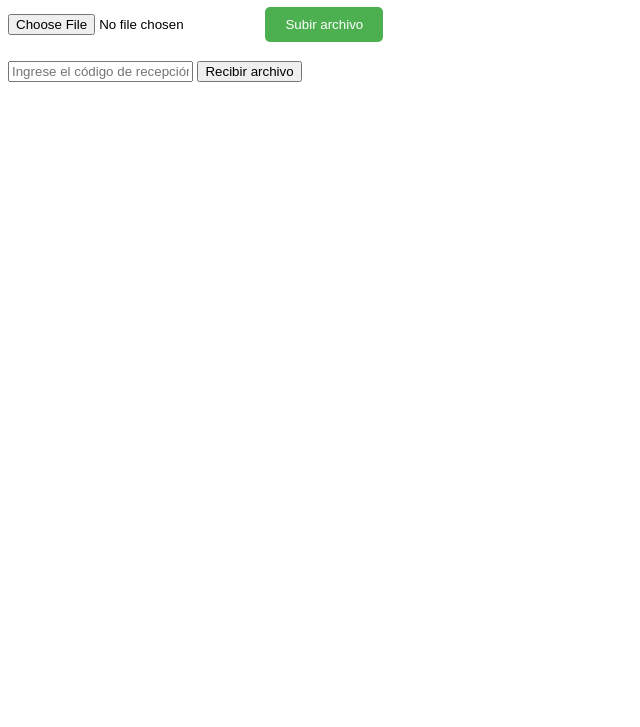
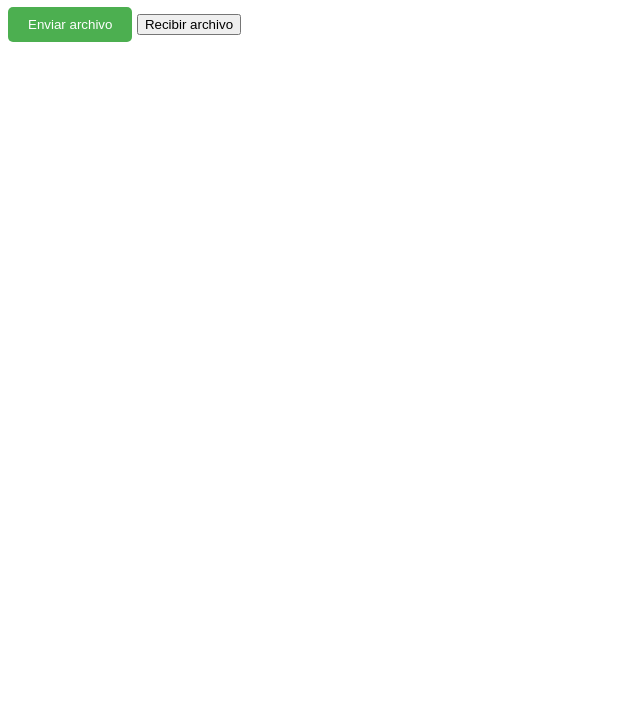
Before and after one commit to odlanyer666/proyecto, a plain HTML site: page index.html in a window 1280 px wide. Shown: the part 73-800 px from the top of the page, without its empty margins (0-640 px from the left). Drawn offline with Linux system fonts and the light colour scheme.

Commit message:
Update index.html

```diff
--- a/index.html
+++ b/index.html
@@ -6,14 +6,16 @@
 </head>
 <body>
 	<h1>P2P File Transfer</h1>
-	<div id="send-container">
+	<button id="sendButton">Enviar archivo</button>
+	<button id="receiveButton">Recibir archivo</button>
+	<div id="send-container" style="display: none;">
 		<input type="file" id="fileInput">
-		<button id="sendButton">Subir archivo</button>
+		<button id="sendFileButton">Enviar</button>
 		<p id="code-display"></p>
 	</div>
-	<div id="receive-container">
+	<div id="receive-container" style="display: none;">
 		<input type="text" id="receiveCodeInput" placeholder="Ingrese el código de recepción">
-		<button id="receiveButton">Recibir archivo</button>
+		<button id="receiveFileButton">Recibir</button>
 	</div>
 	<script src="script.js"></script>
 </body>
```
